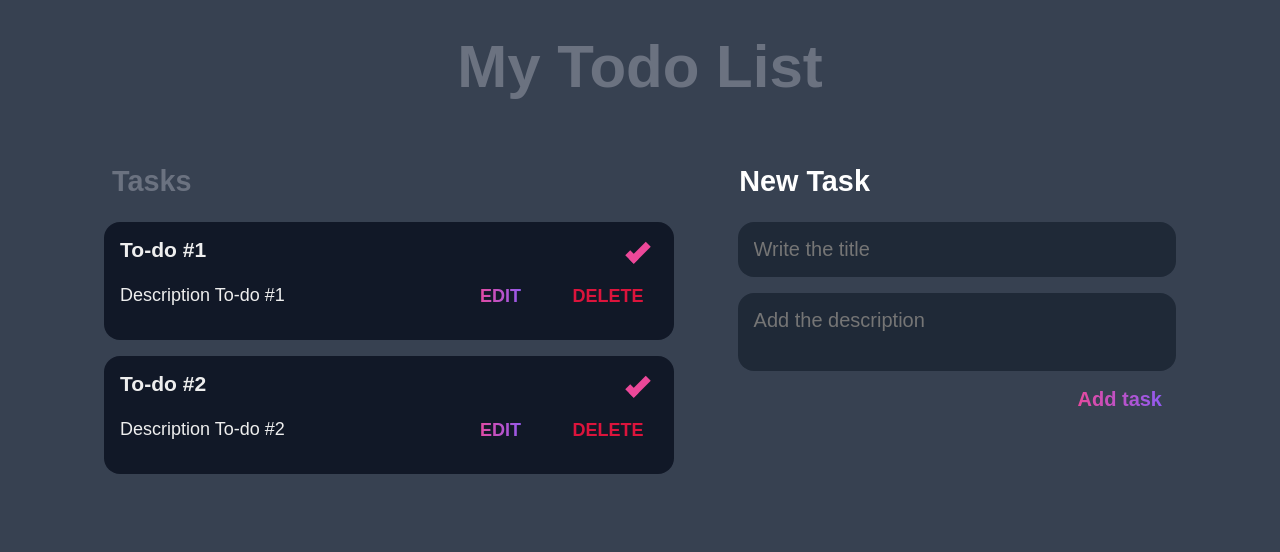
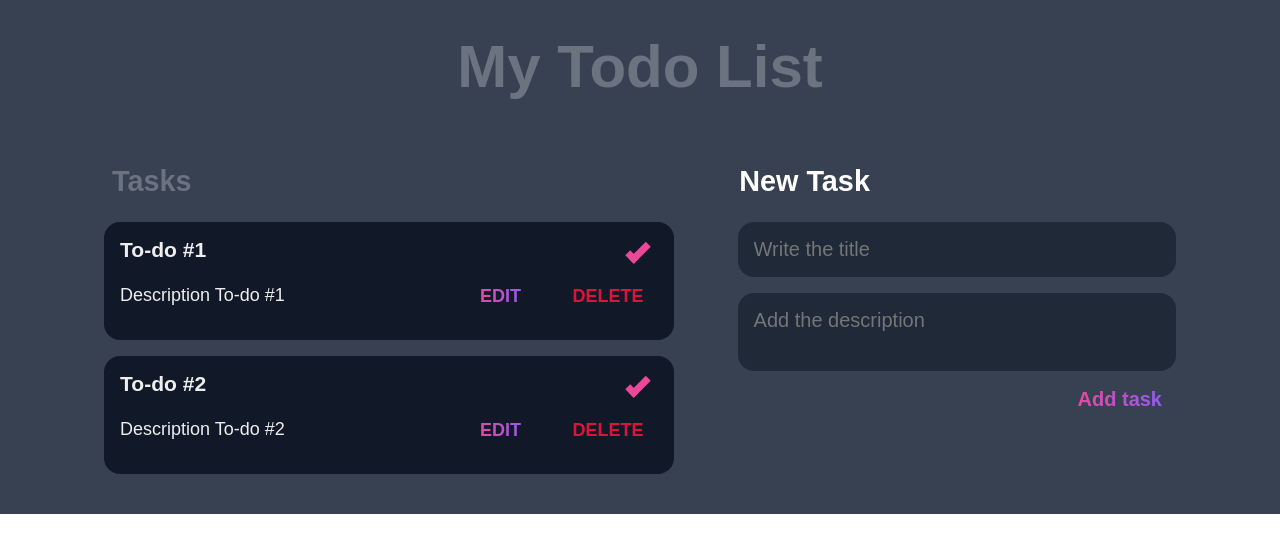
Before and after one commit to noravers/Todo-app, a React (Create React App) app: page / in a window 1280 px wide. Shown: the top 552 px of the page. Built offline with nearby package versions, Linux system fonts and the light colour scheme.

Commit message:
cambio vh

```diff
--- a/src/App.css
+++ b/src/App.css
@@ -2,7 +2,7 @@
     display: flex;
     flex-direction: column;
     justify-content: space-between;
-    min-height: 100vh;
+    /* min-height: 100vh; */
     background: var(--dark);
     color: #fff;
     width: 100%;
```
